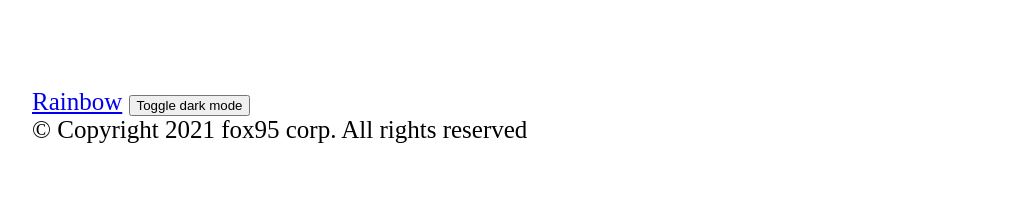
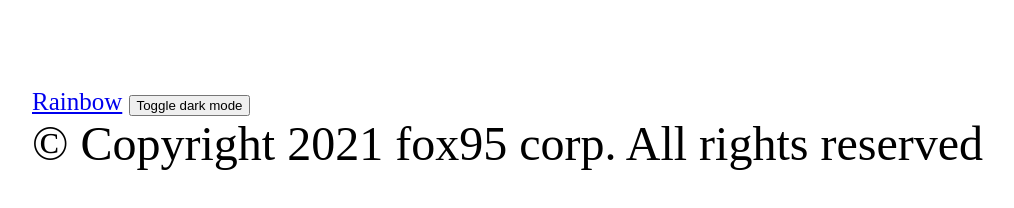
Before and after one commit to fox95/fox95, a plain HTML site: page index.html in a window 1280 px wide. Shown: the whole page, without its empty margins (1-1015 px from the left). Drawn offline with Linux system fonts and the light colour scheme.

Commit message:
Update index.html

```diff
--- a/index.html
+++ b/index.html
@@ -30,5 +30,5 @@ function myFunction() {
 </script>
 
 </body>
-
-    <footer>&copy; Copyright 2021 fox95 corp. All rights reserved </footer>
+<font size=10>
+  <footer>&copy; Copyright 2021 fox95 corp. All rights reserved </footer> </font>
```
